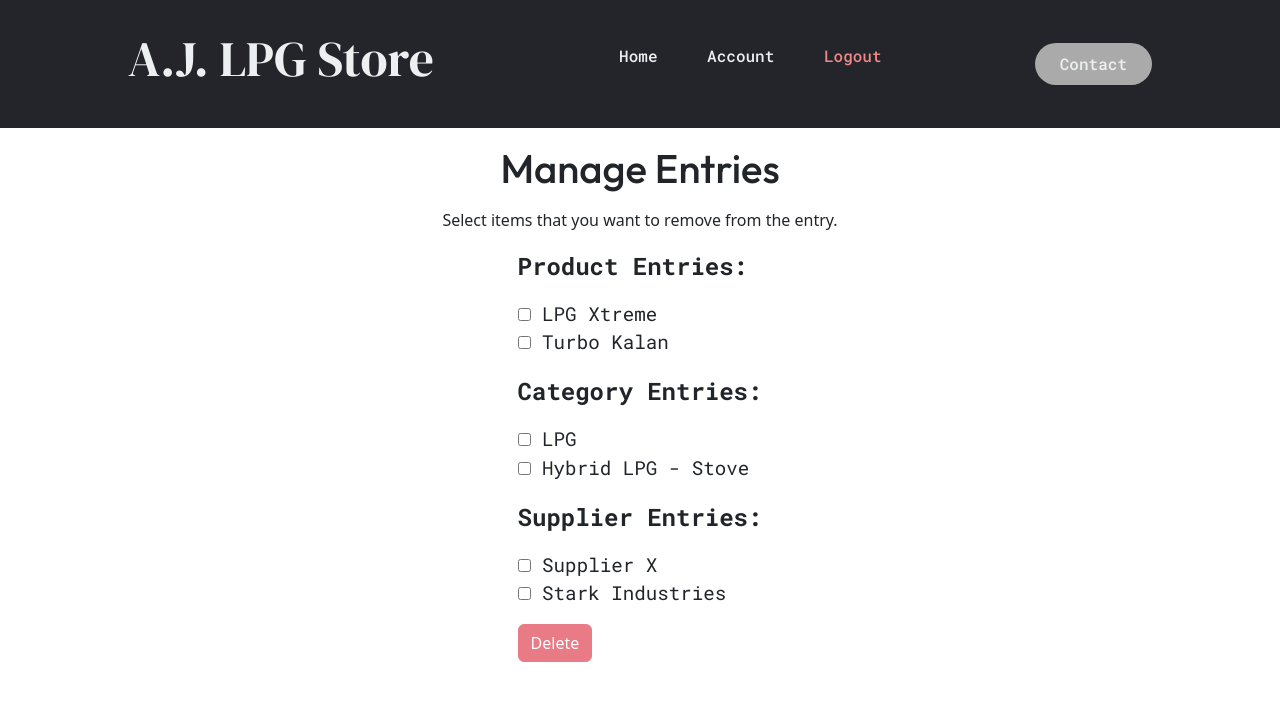
After one commit to junealexis13/inventory_manager, a Django app: page /manage_entries in a window 1280 px wide. The commit adds this page. Shown: the top 701 px of the page. Run offline with Django 5.2, Linux system fonts and the light colour scheme; data comes from the database, SQL or seed files in the repository; both versions use the stored data as it was after the commit; some libraries are stand-ins or nearby versions.

Commit message:
major redesign of POS system. Successfully added the manage entry page

```diff
--- a/home/forms.py
+++ b/home/forms.py
@@ -44,20 +44,13 @@ class SupplierForms(ModelForm):
         for field in self.fields.values():
             field.widget.attrs.update({'class': 'form-control','cols':'60'})
 
-class ProductDeleteForm(forms.Form):
-    products = forms.ModelMultipleChoiceField(
-        queryset=Product.objects.all(),
-        widget=forms.CheckboxSelectMultiple,
-    )
+class DeleteForm(forms.Form):
+    product_ids = forms.MultipleChoiceField(widget=forms.CheckboxSelectMultiple, label='Product Entries', required=False)
+    category_ids = forms.MultipleChoiceField(widget=forms.CheckboxSelectMultiple, label='Category Entries', required=False)
+    supplier_ids = forms.MultipleChoiceField(widget=forms.CheckboxSelectMultiple, label='Supplier Entries', required=False)
 
-class CategoryDeleteForm(forms.Form):
-    category = forms.ModelMultipleChoiceField(
-        queryset=Category.objects.all(),
-        widget=forms.CheckboxSelectMultiple,
-    )
-
-class SupplierDeleteForm(forms.Form):
-    supplier = forms.ModelMultipleChoiceField(
-        queryset=Supplier.objects.all(),
-        widget=forms.CheckboxSelectMultiple,
-    )
+    def __init__(self, *args, **kwargs):
+        super(DeleteForm, self).__init__(*args, **kwargs)
+        self.fields['product_ids'].choices = [(obj.id, str(obj)) for obj in Product.objects.all()]
+        self.fields['category_ids'].choices = [(obj.id, str(obj)) for obj in Category.objects.all()]
+        self.fields['supplier_ids'].choices = [(obj.id, str(obj)) for obj in Supplier.objects.all()]
--- a/home/models.py
+++ b/home/models.py
@@ -3,6 +3,7 @@ import random
 from django.db.models.signals import pre_save
 from django.dispatch import receiver
 from django.db import models
+from django.utils import timezone
 
 def random_string(strings):
     return random.choice(strings)
@@ -48,7 +49,7 @@ class Stock(models.Model):
     location = models.CharField(max_length=255)
     minimum_quantity = models.IntegerField(null=True, blank=True)
     supplier = models.OneToOneField(Supplier, on_delete=models.SET_NULL, null=True)
-    date_received = models.DateField(help_text="YYYY-MM-DD")
+    date_received = models.DateField(default=timezone.now, editable=True,help_text="YYYY-MM-DD")
     expiry_date = models.DateField(null=True, blank=True, help_text="YYYY-MM-DD")
     date_last_ordered = models.DateField(null=True, blank=True, help_text="YYYY-MM-DD")
     status = models.CharField(max_length=50, choices=[('available', 'Available'), ('out_of_stock', 'Out of Stock'), ('phased_out', 'Phased Out')])
--- /dev/null
+++ b/home/static/css/entry_viewer.css
@@ -0,0 +1,37 @@
+@import url('https://fonts.googleapis.com/css2?family=DM+Serif+Display:ital@0;1&family=Outfit:wght@100..900&family=Roboto+Mono:ital,wght@0,100..700;1,100..700&display=swap');
+
+/* Global Variables */
+:root {
+    --global-font-style-navbar-menu: "Roboto Mono";
+    --global-font-style-navbar-title: "DM Serif Display";
+    --global-font-style-navbar-section-title: "Outfit";
+  }
+
+.main_wrapper {
+    display: flex;
+    justify-content: center;
+    align-items: center;
+    flex-direction: column;
+  }
+
+.main_wrapper > h1 {
+    font-family: var(--global-font-style-navbar-section-title);
+    margin: 1rem 0;
+  }
+
+  /* Form Elements */
+
+.errorlist {
+    display: none;
+  }
+
+form > p > label {
+    font-family: var(--global-font-style-navbar-menu);
+    font-size: 1.5rem;
+    font-weight: bold;
+  }
+
+form > div > div > label {
+    font-family: var(--global-font-style-navbar-menu);
+    font-size: 1.2rem;
+}
--- a/home/static/css/product_view.css
+++ b/home/static/css/product_view.css
@@ -144,7 +144,7 @@
 .category_view {
   display: flex;
   flex-direction: column;
-  justify-content: center;
+  justify-content: flex-start;
   align-items: center;
 }
 
--- /dev/null
+++ b/home/static/js/validate_entry.js
@@ -0,0 +1,14 @@
+document.addEventListener('DOMContentLoaded', function() {
+    function toggleDeleteButton() {
+        const checkboxes = document.querySelectorAll('input[type="checkbox"]');
+        const deleteButton = document.querySelector('.btn-danger[data-toggle="modal"]');
+        const anyChecked = Array.from(checkboxes).some(checkbox => checkbox.checked);
+        console.log("Any checkbox checked:", anyChecked);
+        deleteButton.disabled = !anyChecked;
+    }
+
+    const checkboxes = document.querySelectorAll('input[type="checkbox"]');
+    checkboxes.forEach(checkbox => {
+        checkbox.addEventListener('change', toggleDeleteButton);
+    });
+});
--- /dev/null
+++ b/home/templates/blocks/entry_mngr_blocks.html
@@ -0,0 +1,13 @@
+{% extends "home/entry_mngr.html"%}
+
+{% block product_navbar %}
+{% include "chunks/navbar.html" %}
+{% endblock %}
+
+{% block entry_viewer %}
+    {% if var_isEmpty %}
+        {% include "chunks/products_noneview.html" %}
+    {% else %}
+        {% include "chunks/entry_viewer.html" %}
+    {% endif %}
+{% endblock %}
--- a/home/templates/blocks/productpage_blocks.html
+++ b/home/templates/blocks/productpage_blocks.html
@@ -73,8 +73,9 @@
                 </div>
 
             {% endfor %}
+            <small style="font-size: 10px;">Click to view</small>
         {%endif %}
-        <small style="font-size: 10px;">Click to view</small>
+
     </div>
     <div class="supplier_view">
         {% if supplier_numbers == 0 %}
@@ -87,9 +88,9 @@
                     <a href="{% url 'edit_product' pk=sup.pk %}?formID=supplier"><p class="content">{{ sup.contact }}</p></a>
                     <a href="{% url 'edit_product' pk=sup.pk %}?formID=supplier"><p class="content">{{ sup.email }}</p></a>
                 </div>
-            <small style="font-size: 10px;">Click to view</small>
 
             {% endfor %}
+            <small style="font-size: 10px;">Click to view</small>
         {%endif %}
     </div>
 </div>
--- /dev/null
+++ b/home/templates/chunks/entry_viewer.html
@@ -0,0 +1,28 @@
+<div class="main_wrapper">
+    <h1>Manage Entries</h1>
+    <p>Select items that you want to remove from the entry.</p>
+    <form method="post">
+        {% csrf_token %}
+        {{ form.as_p }}
+        <button type="button" class="btn btn-danger" data-toggle="modal" data-target="#exampleModal" disabled>
+            Delete
+        </button>
+        <!-- Modal -->
+        <div class="modal fade" id="exampleModal" tabindex="-1" role="dialog" aria-labelledby="exampleModalLabel" aria-hidden="true">
+            <div class="modal-dialog" role="document">
+                <div class="modal-content">
+                    <div class="modal-header">
+                        <h5 class="modal-title" id="exampleModalLabel">Delete Entries</h5>
+                    </div>
+                    <div class="modal-body">
+                        Are you sure you want to delete the entries? This process is irreversible. You will not be able to recover the entries you made after this point.
+                    </div>
+                    <div class="modal-footer">
+                        <button type="button" class="btn btn-secondary" data-dismiss="modal">Close</button>
+                        <button type="submit" class="btn btn-danger">Delete</button>
+                    </div>
+                </div>
+            </div>
+        </div>
+    </form>
+</div>
--- a/home/templates/chunks/products_tools.html
+++ b/home/templates/chunks/products_tools.html
@@ -22,12 +22,12 @@
         </div>
         <!-- Product Specs or Product Model-->
     </a>
-    <a href="{% url 'mngr-forms' %}?formID=removeItems">
+    <a href="{% url 'entry-mngr' %}">
         <div class="mini_button">
             <span class="material-symbols-outlined">delete</span>
             <small>Delete Items</small>
         </div>
-        <!-- Product Specs or Product Model-->
+        <!-- Manage entries-->
     </a>
 
 
--- /dev/null
+++ b/home/templates/home/entry_mngr.html
@@ -0,0 +1,34 @@
+<!doctype html>
+<html lang="en">
+  <head>
+    <meta charset="utf-8">
+    <meta name="viewport" content="width=device-width, initial-scale=1">
+    <title>Product Page</title>
+    <link href="https://cdn.jsdelivr.net/npm/bootstrap@5.3.3/dist/css/bootstrap.min.css" rel="stylesheet" integrity="sha384-QWTKZyjpPEjISv5WaRU9OFeRpok6YctnYmDr5pNlyT2bRjXh0JMhjY6hW+ALEwIH" crossorigin="anonymous">
+    {% load static %}
+    <link rel="icon" type="image/x-icon" href="{% static 'images/mgt.ico' %}">
+    <link rel="stylesheet" href="{% static 'css/navbar.css' %}">
+    <link rel="stylesheet" href="{% static 'css/entry_viewer.css' %}">
+
+    <link rel="stylesheet" href="https://fonts.googleapis.com/css2?family=Material+Symbols+Outlined:opsz,wght,FILL,GRAD@24,400,0,0" />
+
+  </head>
+  <body>
+    <header>
+      {% block product_navbar %}
+      {% endblock %}
+    </header>
+
+      {% block entry_viewer %}
+      {% endblock %}
+
+    <footer>
+      <script src="https://code.jquery.com/jquery-3.2.1.slim.min.js" integrity="sha384-KJ3o2DKtIkvYIK3UENzmM7KCkRr/rE9/Qpg6aAZGJwFDMVNA/GpGFF93hXpG5KkN" crossorigin="anonymous"></script>
+      <script src="https://cdn.jsdelivr.net/npm/popper.js@1.12.9/dist/umd/popper.min.js" integrity="sha384-ApNbgh9B+Y1QKtv3Rn7W3mgPxhU9K/ScQsAP7hUibX39j7fakFPskvXusvfa0b4Q" crossorigin="anonymous"></script>
+      <script src="https://cdn.jsdelivr.net/npm/bootstrap@4.0.0/dist/js/bootstrap.min.js" integrity="sha384-JZR6Spejh4U02d8jOt6vLEHfe/JQGiRRSQQxSfFWpi1MquVdAyjUar5+76PVCmYl" crossorigin="anonymous"></script>
+      <script src="{% static 'js/navbar.js' %}"></script>
+      <script src="{% static 'js/validate_entry.js' %}"></script>
+
+    </header>
+  </body>
+</html>
--- a/home/templates/home/homepage.html
+++ b/home/templates/home/homepage.html
@@ -7,6 +7,7 @@
     <link href="https://cdn.jsdelivr.net/npm/bootstrap@5.3.3/dist/css/bootstrap.min.css" rel="stylesheet" integrity="sha384-QWTKZyjpPEjISv5WaRU9OFeRpok6YctnYmDr5pNlyT2bRjXh0JMhjY6hW+ALEwIH" crossorigin="anonymous">
     {% load static %}
     <link rel="icon" type="image/x-icon" href="{% static 'images/mgt.ico' %}">
+    <link rel="stylesheet" href="{% static 'css/home.css' %}">
     <link rel="stylesheet" href="{% static 'css/navbar.css' %}">
     <link rel="stylesheet" href="{% static 'css/app_gallery.css' %}">
     <link rel="stylesheet" href="https://fonts.googleapis.com/css2?family=Material+Symbols+Outlined:opsz,wght,FILL,GRAD@24,400,0,0" />
@@ -24,6 +25,9 @@
     {% block footer_float %}
     {% endblock %}
 
+    {% block footbar %}
+    {% endblock %}
+
     <footer>
         <script src="https://cdn.jsdelivr.net/npm/bootstrap@5.3.3/dist/js/bootstrap.bundle.min.js" integrity="sha384-YvpcrYf0tY3lHB60NNkmXc5s9fDVZLESaAA55NDzOxhy9GkcIdslK1eN7N6jIeHz" crossorigin="anonymous"></script>
         <script src="{% static 'js/navbar.js' %}"></script>
--- a/home/views.py
+++ b/home/views.py
@@ -38,93 +38,19 @@ def product_forms(request):
     else:
         if formID == "category":
             form = forms.CategoryForms
-            productObj = None
-            catObj = None
-            suppObj = None
-
         elif formID == "supplier":
             form = forms.SupplierForms
-            productObj = None
-            catObj = None
-            suppObj = None
-
         elif formID == "productSpecs":
             form = forms.ProductForms
-            productObj = None
-            catObj = None
-            suppObj = None
-
         elif formID == "stocks":
             form = forms.StockForms
-            productObj = None
-            catObj = None
-            suppObj = None
-
-        elif formID == "removeItems":
-            form = None
-            productObj = forms.ProductDeleteForm(request.POST)
-            catObj = forms.CategoryDeleteForm(request.POST)
-            suppObj = forms.SupplierDeleteForm(request.POST)
-
-            form_logic = (productObj.is_valid(), catObj.is_valid(), suppObj.is_valid())
-
-            match form_logic:
-                case (True, True, True):
-                    products_to_delete = productObj.cleaned_data['products']
-                    category_to_delete = catObj.cleaned_data['category']
-                    supplier_to_delete = suppObj.cleaned_data['supplier']
-                    products_to_delete.delete()
-                    category_to_delete.delete()
-                    supplier_to_delete.delete()
-                    return HttpResponseRedirect('/products/')
-
-                case (True, True, False):
-                    products_to_delete = productObj.cleaned_data['products']
-                    category_to_delete = catObj.cleaned_data['category']
-                    products_to_delete.delete()
-                    category_to_delete.delete()
-                    return HttpResponseRedirect('/products/')
-
-                case (False ,True ,True):
-                    category_to_delete = catObj.cleaned_data['category']
-                    supplier_to_delete = suppObj.cleaned_data['supplier']
-                    category_to_delete.delete()
-                    supplier_to_delete.delete()
-                    return HttpResponseRedirect('/products/')
-
-                case (True, False, True):
-                    products_to_delete = catObj.cleaned_data['category']
-                    supplier_to_delete = suppObj.cleaned_data['supplier']
-                    products_to_delete.delete()
-                    supplier_to_delete.delete()
-                    return HttpResponseRedirect('/products/')
-
-                case (True, False, False):
-                    products_to_delete = productObj.cleaned_data['products']
-                    products_to_delete.delete()
-                    return HttpResponseRedirect('/products/')
-
-                case (False, True, False):
-                    category_to_delete = productObj.cleaned_data['products']
-                    category_to_delete.delete()
-                    return HttpResponseRedirect('/products/')
-
-                case (False, False, True):
-                    products_to_delete = productObj.cleaned_data['products']
-                    products_to_delete.delete()
-                    return HttpResponseRedirect('/products/')
-
         else:
             form = None
-            productObj = None
-            catObj = None
-            suppObj = None
 
         if "submitted" in request.GET:
             submitted = True
 
-    return render(request, "blocks/productpage_forms.html",{"formID": formID, "form": form, "submitted": submitted,
-        "prodsObj":productObj,"catObj":catObj,"suppObj":suppObj})
+    return render(request, "blocks/productpage_forms.html",{"formID": formID, "form": form, "submitted": submitted})
 
 def login_page(request):
     return render(request, "home/login.html", {})
@@ -163,3 +89,35 @@ def edit_product_specs(request, pk):
             form = forms.SupplierForms(instance=object)
 
     return render(request, "blocks/productpage_forms.html", {"formID":formID,'form': form, "submitted": submitted})
+
+
+def manage_entries(request):
+    vars = {}
+    pr_number = models.Product.objects.count()
+    cat_number = models.Category.objects.count()
+    sup_number = models.Supplier.objects.count()
+
+    if pr_number == 0 and cat_number == 0 and sup_number == 0:
+        vars['var_isEmpty'] = True
+    else:
+        vars['var_isEmpty'] = False
+
+    if request.method == 'POST':
+        form = forms.DeleteForm(request.POST)
+        if form.is_valid():
+            product_ids = form.cleaned_data['product_ids']
+            category_ids = form.cleaned_data['category_ids']
+            supplier_ids = form.cleaned_data['supplier_ids']
+
+            models.Product.objects.filter(id__in=product_ids).delete()
+            models.Category.objects.filter(id__in=category_ids).delete()
+            models.Supplier.objects.filter(id__in=supplier_ids).delete()
+
+            return HttpResponseRedirect('/inventory_forms')
+        else:
+            return HttpResponseRedirect('/manage_entries')
+    else:
+        form = forms.DeleteForm()
+
+    vars["form"] = form
+    return render(request, "blocks/entry_mngr_blocks.html", vars)
--- a/inventory_manager/urls.py
+++ b/inventory_manager/urls.py
@@ -27,4 +27,5 @@ urlpatterns = [
     path('login/', views.login_page, name="mngr-login"),
     path('dashboard/', views.dashboard, name="mngr-dashboard"),
     path('edit_product/<int:pk>/', views.edit_product_specs, name='edit_product'),
+    path('manage_entries', views.manage_entries, name='entry-mngr')
 ]
```
Also changed, not shown: home/static/css/home.css (+7 -0 lines), home/static/js/modal_selector.js (deleted, +0 -51 lines), db.sqlite3, home/templates/chunks/footer.html (added). Lines whose indentation alone changed are shown as unchanged.
